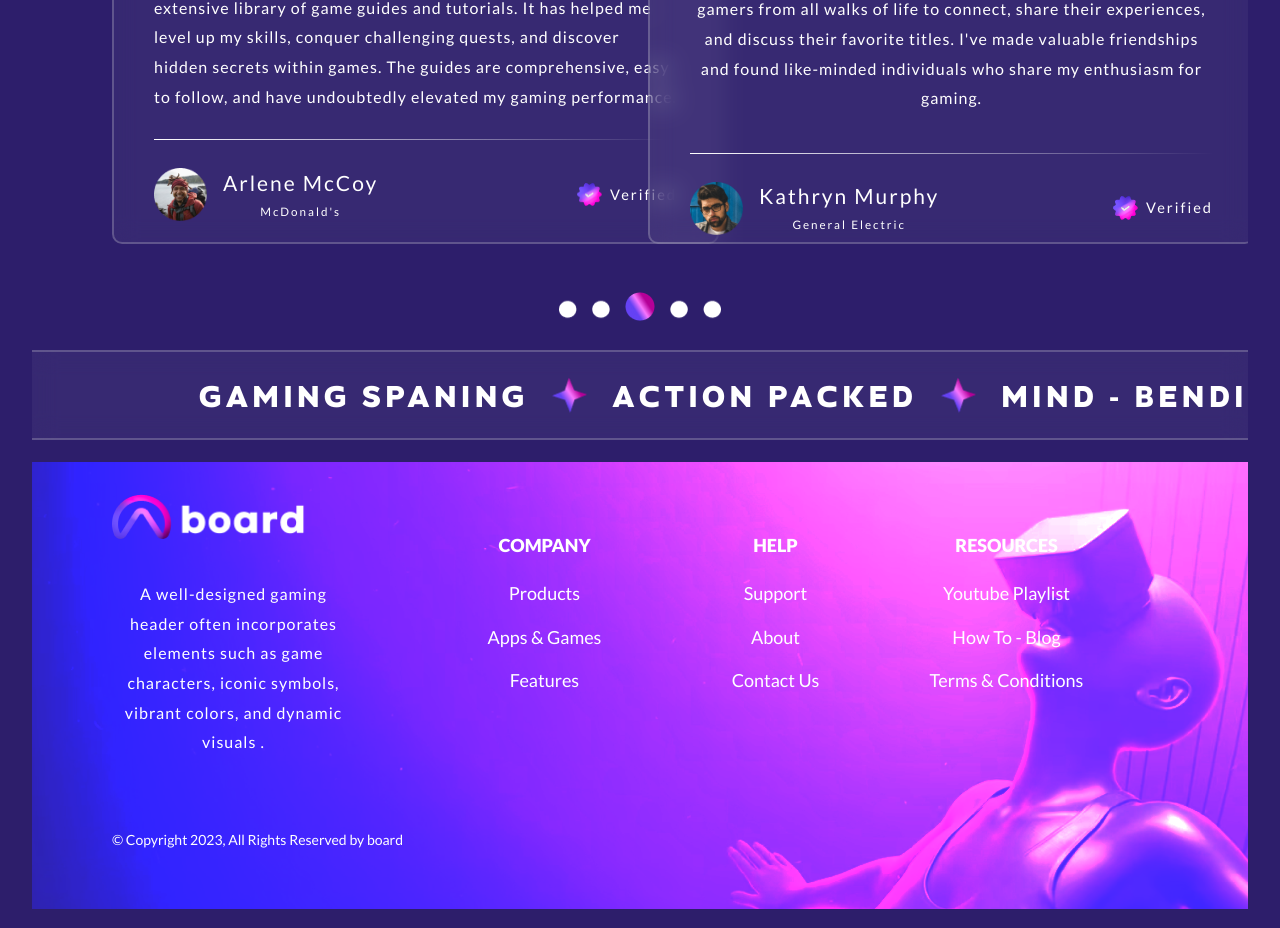
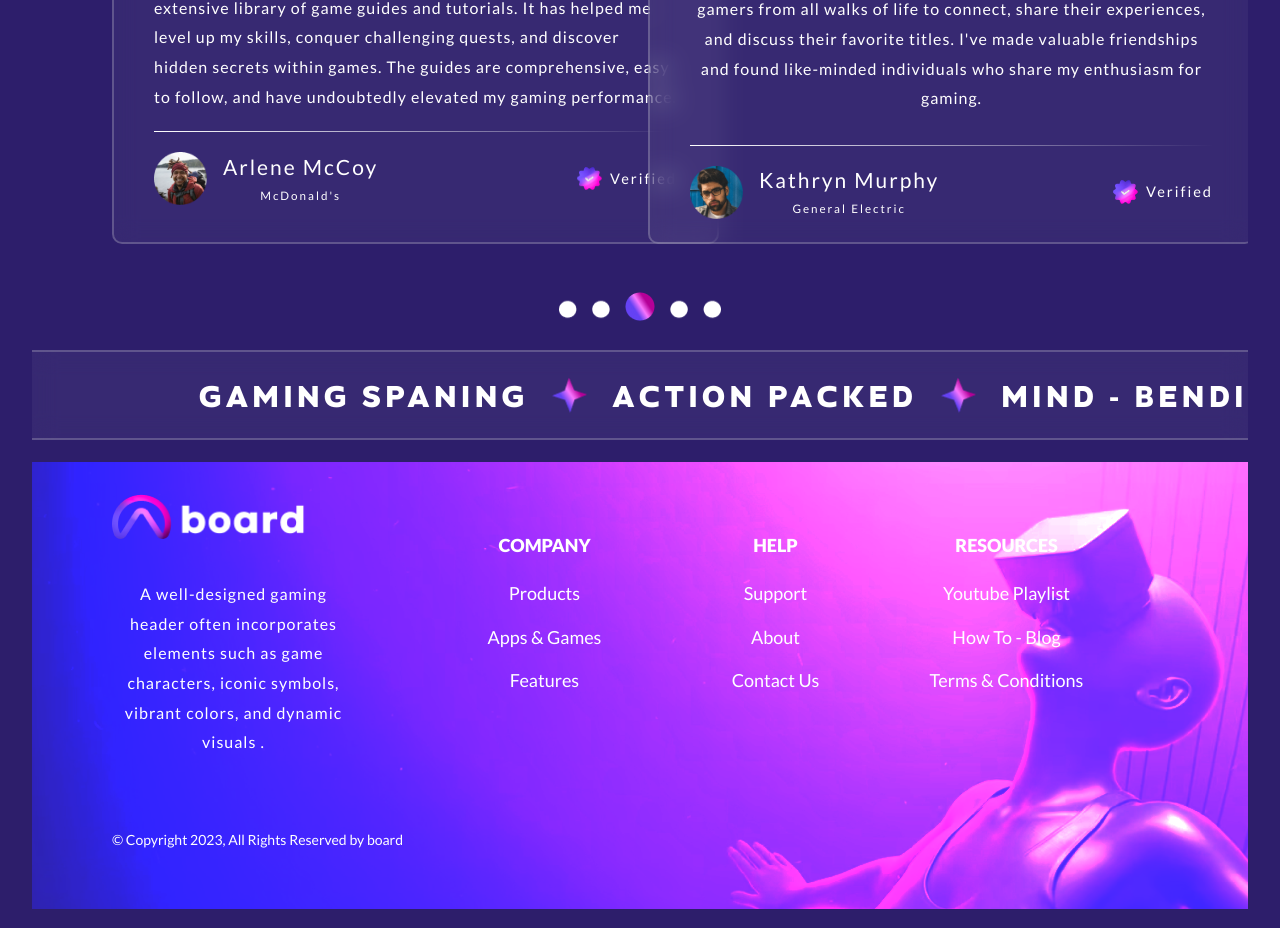
Before and after one commit to David-code-hub/board-fe-test, a React (Vite) app: page / in a window 1280 px wide. Shown: the part 4479-5407 px from the top of the page. Built offline with nearby package versions, Linux system fonts and the light colour scheme.

Commit message:
refactor testimonial margins

```diff
--- a/index.html
+++ b/index.html
@@ -2,7 +2,7 @@
 <html lang="en">
   <head>
     <meta charset="UTF-8" />
-    <link rel="icon" type="image" href="./assets/logo-icon.png" />
+    <link rel="icon" type="image" href="/src/assets/logo-icon.png" />
     <meta name="viewport" content="width=device-width, initial-scale=1.0" />
     <link rel="preconnect" href="https://fonts.googleapis.com" />
     <link rel="preconnect" href="https://fonts.gstatic.com" crossorigin />
--- a/src/components/Testimonials.components.tsx
+++ b/src/components/Testimonials.components.tsx
@@ -58,7 +58,7 @@ export default function TestimonialsSection() {
               hidden secrets within games. The guides are comprehensive, easy to
               follow, and have undoubtedly elevated my gaming performance.
             </p>
-            <div className="w-full h-[1px] bg-gradient-to-r from-white my-7"></div>
+            <div className="w-full h-[1px] bg-gradient-to-r from-white my-5"></div>
             <div className="flex gap-4 mb-7">
               <img
                 src={TestimonialImage_1}
@@ -107,7 +107,7 @@ export default function TestimonialsSection() {
               and found like-minded individuals who share my enthusiasm for
               gaming.
             </p>
-            <div className="w-full h-[1px] bg-gradient-to-r from-white my-7"></div>
+            <div className="w-full h-[1px] bg-gradient-to-r from-white my-5"></div>
             <div className="flex gap-4 mb-7">
               <img
                 src={TestimonialImage_2}
```
